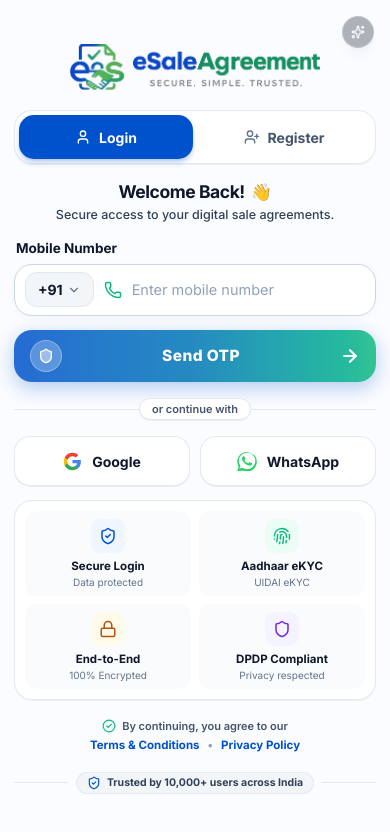
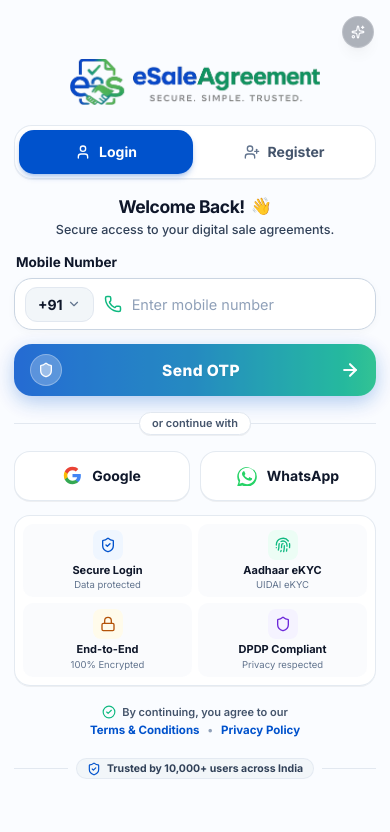
Before and after one commit to dacnikhil21/trilok, a Next.js app: page /login in a window 390 px wide. Shown: the top 832 px of the page. Built offline with nearby package versions, Linux system fonts and the light colour scheme.

Commit message:
refactor: decrease trust card container padding and font sizes for a sleek compact mobile layout

```diff
--- a/src/app/login/page.tsx
+++ b/src/app/login/page.tsx
@@ -195,45 +195,44 @@
             </div>
           )}
 
-          {/* ── SECTION 6: HYBRID RESPONSIVE TRUST CARD CONTAINER ───────────────────── */}
-          {/* Mobile: 2x2 Grid (Unclipped text) | Tablet/Desktop: 4-Column Horizontal Row */}
-          <div className="w-full bg-white/95 backdrop-blur-xs border border-slate-200/90 rounded-[18px] p-2.5 shadow-2xs">
-            <div className="grid grid-cols-2 min-[440px]:grid-cols-4 gap-2">
+          {/* ── SECTION 6: COMPACT HYBRID RESPONSIVE TRUST CARDS ─────────────────────── */}
+          <div className="w-full bg-white/95 backdrop-blur-xs border border-slate-200/90 rounded-[16px] p-2 shadow-2xs">
+            <div className="grid grid-cols-2 min-[440px]:grid-cols-4 gap-1.5">
 
               {/* Card 1: Secure Login */}
-              <div className="flex flex-col items-center text-center p-2 rounded-[12px] bg-slate-50/70 hover:bg-slate-100/60 transition-colors">
-                <div className="w-8.5 h-8.5 rounded-[10px] bg-[#EFF6FF] text-[#0052CC] flex items-center justify-center shrink-0 mb-1.5">
-                  <ShieldCheck className="w-4.5 h-4.5 text-[#0052CC]" />
+              <div className="flex flex-col items-center text-center p-1.5 rounded-[10px] bg-slate-50/70 hover:bg-slate-100/60 transition-colors">
+                <div className="w-7.5 h-7.5 rounded-[8px] bg-[#EFF6FF] text-[#0052CC] flex items-center justify-center shrink-0 mb-1">
+                  <ShieldCheck className="w-4 h-4 text-[#0052CC]" />
                 </div>
-                <span className="text-[11.5px] font-bold text-[#0F172A] leading-tight">Secure Login</span>
-                <span className="text-[10px] text-slate-500 leading-tight mt-0.5">Data protected</span>
+                <span className="text-[11px] font-bold text-[#0F172A] leading-tight">Secure Login</span>
+                <span className="text-[9.5px] text-slate-500 leading-tight mt-0.5">Data protected</span>
               </div>
 
               {/* Card 2: Aadhaar eKYC */}
-              <div className="flex flex-col items-center text-center p-2 rounded-[12px] bg-slate-50/70 hover:bg-slate-100/60 transition-colors">
-                <div className="w-8.5 h-8.5 rounded-[10px] bg-[#ECFDF5] text-[#10B981] flex items-center justify-center shrink-0 mb-1.5">
-                  <Fingerprint className="w-4.5 h-4.5 text-[#10B981]" />
+              <div className="flex flex-col items-center text-center p-1.5 rounded-[10px] bg-slate-50/70 hover:bg-slate-100/60 transition-colors">
+                <div className="w-7.5 h-7.5 rounded-[8px] bg-[#ECFDF5] text-[#10B981] flex items-center justify-center shrink-0 mb-1">
+                  <Fingerprint className="w-4 h-4 text-[#10B981]" />
                 </div>
-                <span className="text-[11.5px] font-bold text-[#0F172A] leading-tight">Aadhaar eKYC</span>
-                <span className="text-[10px] text-slate-500 leading-tight mt-0.5">UIDAI eKYC</span>
+                <span className="text-[11px] font-bold text-[#0F172A] leading-tight">Aadhaar eKYC</span>
+                <span className="text-[9.5px] text-slate-500 leading-tight mt-0.5">UIDAI eKYC</span>
               </div>
 
               {/* Card 3: End-to-End Encrypted */}
-              <div className="flex flex-col items-center text-center p-2 rounded-[12px] bg-slate-50/70 hover:bg-slate-100/60 transition-colors">
-                <div className="w-8.5 h-8.5 rounded-[10px] bg-[#FFFBEB] text-[#B45309] flex items-center justify-center shrink-0 mb-1.5">
-                  <Lock className="w-4.5 h-4.5 text-[#B45309]" />
+              <div className="flex flex-col items-center text-center p-1.5 rounded-[10px] bg-slate-50/70 hover:bg-slate-100/60 transition-colors">
+                <div className="w-7.5 h-7.5 rounded-[8px] bg-[#FFFBEB] text-[#B45309] flex items-center justify-center shrink-0 mb-1">
+                  <Lock className="w-4 h-4 text-[#B45309]" />
                 </div>
-                <span className="text-[11.5px] font-bold text-[#0F172A] leading-tight">End-to-End</span>
-                <span className="text-[10px] text-slate-500 leading-tight mt-0.5">100% Encrypted</span>
+                <span className="text-[11px] font-bold text-[#0F172A] leading-tight">End-to-End</span>
+                <span className="text-[9.5px] text-slate-500 leading-tight mt-0.5">100% Encrypted</span>
               </div>
 
               {/* Card 4: DPDP Compliant */}
-              <div className="flex flex-col items-center text-center p-2 rounded-[12px] bg-slate-50/70 hover:bg-slate-100/60 transition-colors">
-                <div className="w-8.5 h-8.5 rounded-[10px] bg-[#F5F3FF] text-[#6D28D9] flex items-center justify-center shrink-0 mb-1.5">
-                  <Shield className="w-4.5 h-4.5 text-[#6D28D9]" />
+              <div className="flex flex-col items-center text-center p-1.5 rounded-[10px] bg-slate-50/70 hover:bg-slate-100/60 transition-colors">
+                <div className="w-7.5 h-7.5 rounded-[8px] bg-[#F5F3FF] text-[#6D28D9] flex items-center justify-center shrink-0 mb-1">
+                  <Shield className="w-4 h-4 text-[#6D28D9]" />
                 </div>
-                <span className="text-[11.5px] font-bold text-[#0F172A] leading-tight">DPDP Compliant</span>
-                <span className="text-[10px] text-slate-500 leading-tight mt-0.5">Privacy respected</span>
+                <span className="text-[11px] font-bold text-[#0F172A] leading-tight">DPDP Compliant</span>
+                <span className="text-[9.5px] text-slate-500 leading-tight mt-0.5">Privacy respected</span>
               </div>
 
             </div>
```
